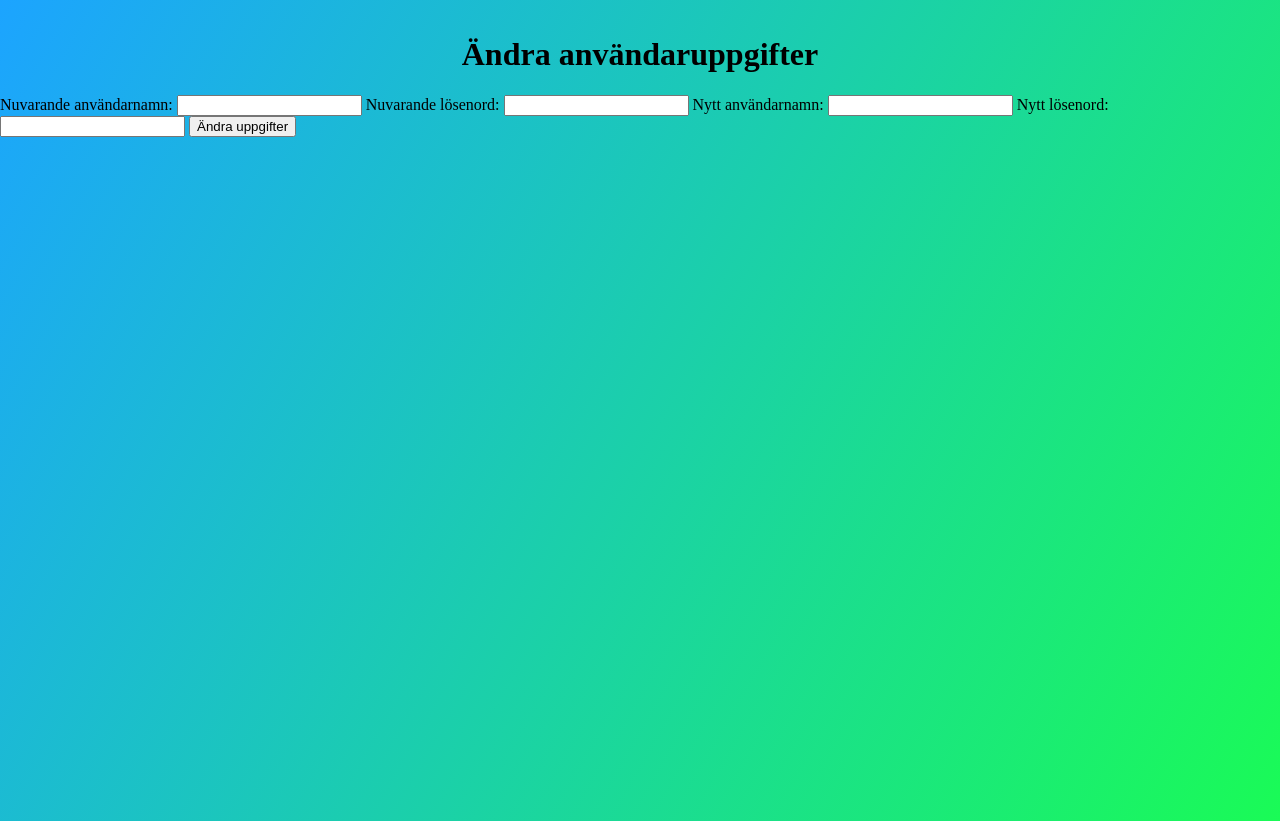
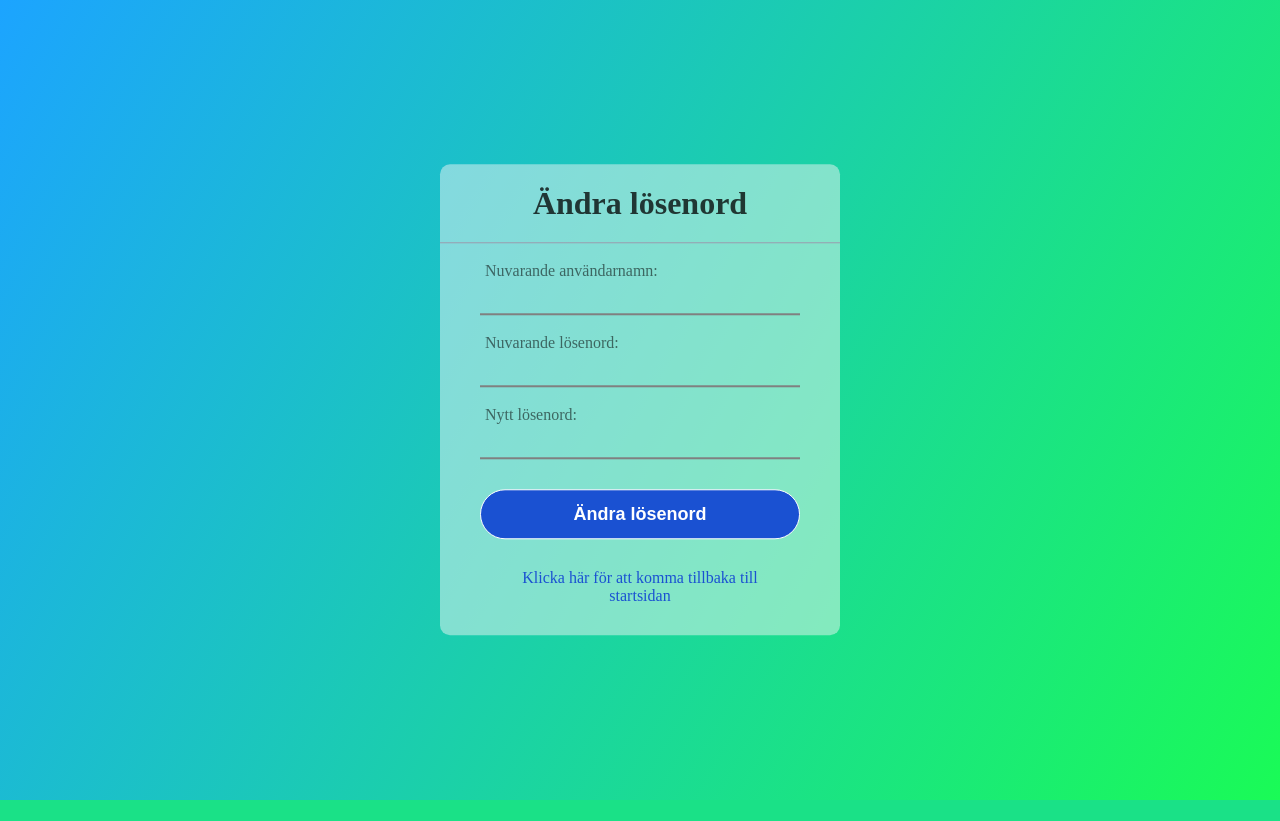
Before and after one commit to JacobKatzIA/TEAM_12, a Flask app: page /change_credentials in a window 1280 px wide. After the commit the page ends 800 px from the top, so only its background shows below. Run offline with Flask 3, Linux system fonts and the light colour scheme; some libraries are stand-ins or nearby versions.

Commit message:
Funktion - ändra lösenord
Funktion som låter användaren ändra lösenord

```diff
--- a/projekt/fitnesslink/app.py
+++ b/projekt/fitnesslink/app.py
@@ -10,21 +10,23 @@ def change_credentials():
     if request.method == 'POST':
        current_username = request.form['current_username']
        current_password = request.form['current_password']
-       new_username = request.form['new_username']
        new_password = request.form['new_password']
 
-       if not current_username or not current_password or not new_username or not new_password:
-          return "Vänligen fyll i alla fält"
+       if not current_username or not current_password or not new_password:
+          flash("Vänligen fyll i alla fält")
+          return redirect(url_for('change_credentials'))
 
-       if update_credentials(current_username, current_password, new_username, new_password):
-          return "Användaruppgifterna har uppdaterats"
+       if update_credentials(current_username, current_password, new_password):
+          flash("Lösenordet har ändrats", "success")
+          return redirect(url_for('change_credentials'))
        else:
-          return "Fel vid uppdatering av användaruppgifter"
+          flash("Fel vid ändring av lösenord", "error")
+          return redirect(url_for('change_credentials'))
 
     return render_template('change_credentials.html')
 
 
-def update_credentials(current_username, current_password, new_username, new_pasword):
+def update_credentials(current_username, current_password, new_pasword):
     try:
       connection = psycopg2.connect(
         user="ap2204",
@@ -39,7 +41,7 @@ def update_credentials(current_username, current_password, new_username, new_pas
       user_exists = cursor.fetchone()
 
       if user_exists:
-         cursor.execute("UPDATE members SET username = %s, password = %s WHERE username = %s", (new_username, new_pasword, current_username))
+         cursor.execute("UPDATE members SET password = %s WHERE username = %s", (new_pasword, current_username))
          connection.commit()
          return True
       else:
--- a/projekt/fitnesslink/templates/change_credentials.html
+++ b/projekt/fitnesslink/templates/change_credentials.html
@@ -1,5 +1,5 @@
 <!DOCTYPE html>
-<html lang="en">
+<html lang="sv">
 <head>
   <meta charset="UTF-8">
   <meta name="viewport" content="width=device-width, initial-scale=1.0">
@@ -7,22 +7,35 @@
   <link rel="stylesheet" type="text/css" href="{{ url_for('static',
   filename='static/style.css') }}">
 </head>
-<body>
-  <h1>Ändra användaruppgifter</h1>
+<body class="inlogg">
+  <div class="login">
+  <h1>Ändra lösenord</h1>
   <form class="change-credentials" action="/change_credentials" method="post">
-    <label for="current_username">Nuvarande användarnamn:</label>
-    <input type="text" id="current_username" name="current_username" required>
+    <div class="textfield">
+      <label for="current_username">Nuvarande användarnamn:</label>
+      <input type="text" id="current_username" name="current_username" required>
+    </div>
+    <div class="textfield">
+      <label for="current_password">Nuvarande lösenord:</label>
+      <input type="password" id="current_password" name="current_password" required>
+    </div>
+    <div class="textfield">
+      <label for="new_password">Nytt lösenord:</label>
+      <input type="password" id="new_password" name="new_password" required>
+    </div>
+    <input type="submit" class="submit-login" value="Ändra lösenord">
 
-    <label for="current_password">Nuvarande lösenord:</label>
-    <input type="password" id="current_password" name="current_password" required>
+    <div class="sign-up">
+      <a href="/start">Klicka här för att komma tillbaka till startsidan</a>
 
-    <label for="new_username">Nytt användarnamn:</label>
-    <input type="text" id="new_username" name="new_username" required>
+  </form>
 
-    <label for="new_password">Nytt lösenord:</label>
-    <input type="password" id="new_password" name="new_password" required>
-
-    <input type="submit" value="Ändra uppgifter">
-  </form>
+  {% with messages = get_flashed_messages(with_categories=true) %}
+  {% if messages %}
+    {% for category, message in messages %}
+        <div class="alert alert-{{ category }}">{{ message }}</div>
+      {% endfor %}
+  {% endif %}
+{% endwith %}
 </body>
 </html>
```
